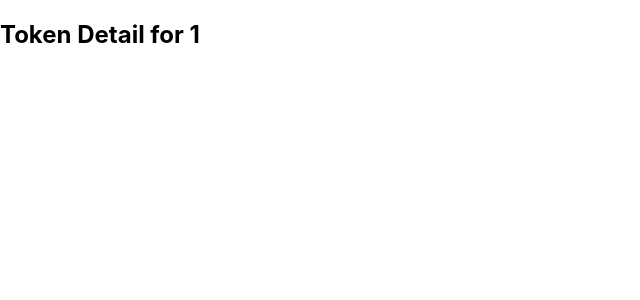
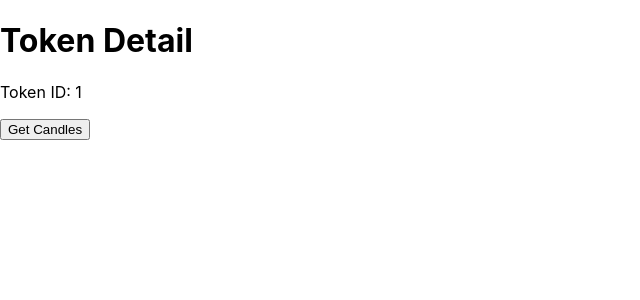
Before and after one commit to Arthur-UBdx/exchange, a React (Create React App) app in the folder react/: page /tokens/1 in a window 1280 px wide. Shown: the top 300 px of the page, without its empty margins (0-640 px from the left). Built offline with nearby package versions, Linux system fonts and the light colour scheme.

Commit message:
fetch candles datas

```diff
--- a/react/src/components/TokenDetail.js
+++ b/react/src/components/TokenDetail.js
@@ -1,12 +1,27 @@
 import React from 'react';
 import { useParams } from 'react-router-dom';
+import axios from 'axios';
 
 const TokenDetail = () => {
   const { id } = useParams();
+  const interval = '15m';
+  const url = `https://api.binance.com/api/v3/klines?symbol=${id}&interval=${interval}`;
+
+  const getCandles = async () => {
+    try {
+      const response = await axios.get(url);
+      const candles = response.data;
+	  console.log('Candles:', candles);
+    } catch (error) {
+      console.error('Error fetching candles:', error.message);
+    }
+  };
 
   return (
     <div>
-      <h2>Token Detail for {id}</h2>
+      <h1>Token Detail</h1>
+      <p>Token ID: {id}</p>
+      <button onClick={getCandles}>Get Candles</button>
     </div>
   );
 };
```
Also changed, not shown: react/src/components/FetchCandles.js (added, +17 -0 lines), react/src/assets/bitcoin_logo.png (deleted).
